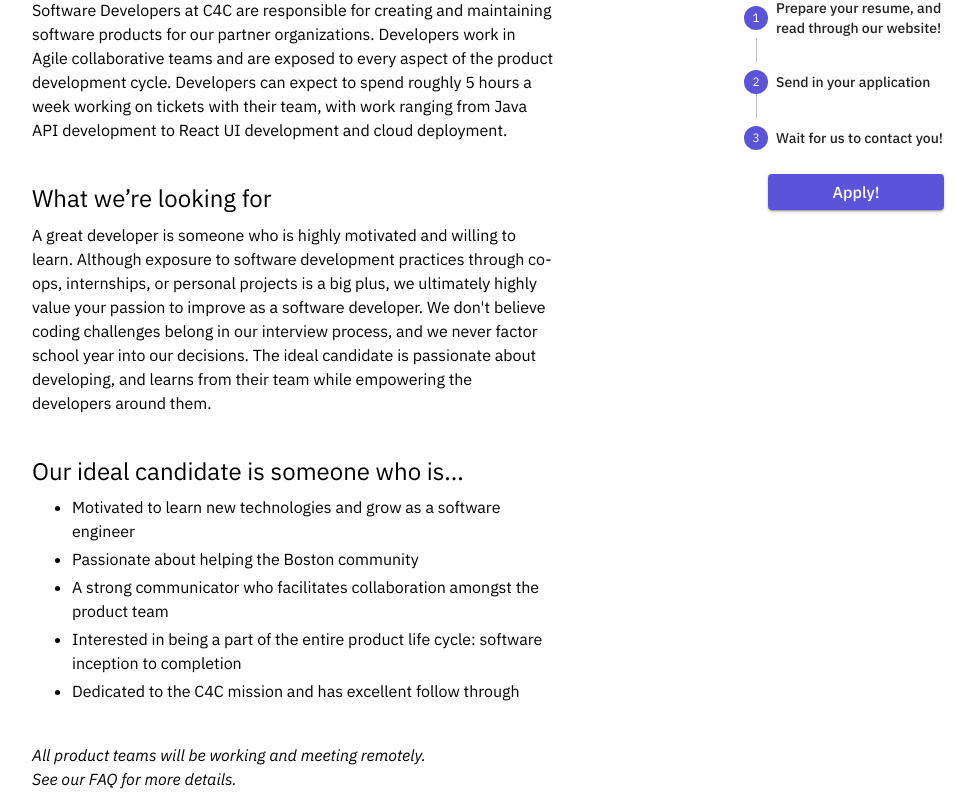
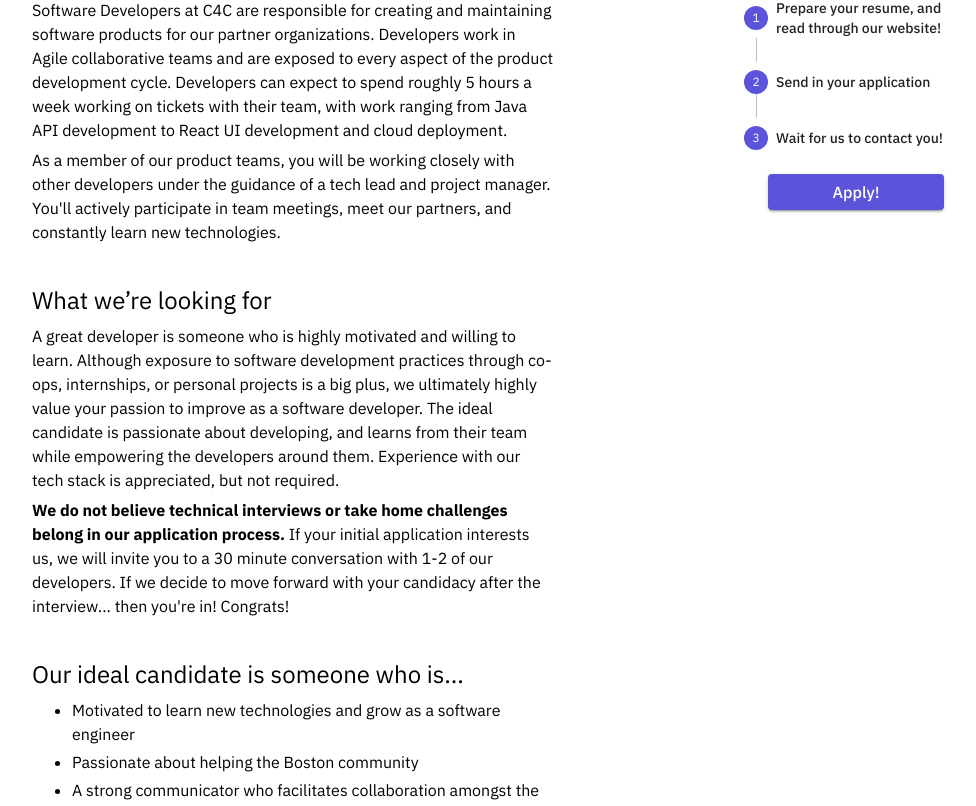
Before and after one commit to Code-4-Community/c4cneu.com, a React (Create React App) app: page /apply/developer in a window 1280 px wide. Shown: the part 425-1231 px from the top of the page, without its empty margins (152-1128 px from the left). Built offline with nearby package versions, Linux system fonts and the light colour scheme.

Commit message:
edit copy

```diff
--- a/src/pages/apply/brand-designer/ApplyBrandDesigner.tsx
+++ b/src/pages/apply/brand-designer/ApplyBrandDesigner.tsx
@@ -143,16 +143,6 @@ const ApplyBrandDesigner: React.FC = () => {
               </Typography>
             </Box>
           </Fade>
-          <Fade>
-            <Box mb={5}>
-              <Typography variant="body1" gutterBottom className={classes.text}>
-                <i>
-                  All product teams will be working and meeting remotely. <br />
-                  See our FAQ for more details.
-                </i>
-              </Typography>
-            </Box>
-          </Fade>
         </Grid>
 
         <Grid item sm={5} className={classes.application}>
--- a/src/pages/apply/developer/ApplyDeveloper.tsx
+++ b/src/pages/apply/developer/ApplyDeveloper.tsx
@@ -1,62 +1,62 @@
-import React from 'react';
-import { Helmet } from 'react-helmet';
-import { makeStyles } from '@material-ui/core/styles';
-import { Container, Box, Typography, Grid } from '@material-ui/core';
-import Hero from '../../../components/Hero';
-import { ReactComponent as SVG } from './developer.svg';
-import { TextQuoteBlock } from '../../../components/TextQuoteBlock';
-import CTA from '../CTA';
+import { Box, Container, Grid, Typography } from "@material-ui/core";
+import { makeStyles } from "@material-ui/core/styles";
+import React from "react";
+import { Helmet } from "react-helmet";
 // @ts-ignore
-import Fade from 'react-reveal/Fade';
+import Fade from "react-reveal/Fade";
+import Hero from "../../../components/Hero";
+import { TextQuoteBlock } from "../../../components/TextQuoteBlock";
+import CTA from "../CTA";
+import { ReactComponent as SVG } from "./developer.svg";
 
 const useStyles = makeStyles({
   image: {
-    width: '100%',
+    width: "100%",
     borderRadius: 10,
-    margin: 'auto',
+    margin: "auto",
   },
   list: {
     marginTop: 0,
-    '& > li': {
-      marginBottom: '0.25em',
+    "& > li": {
+      marginBottom: "0.25em",
     },
   },
   stepper: {
-    paddingTop: '2.5em',
-    paddingRight: '0',
-    maxWidth: '16em',
+    paddingTop: "2.5em",
+    paddingRight: "0",
+    maxWidth: "16em",
   },
   application: {
-    display: 'flex',
-    flexDirection: 'column',
-    alignItems: 'flex-end',
+    display: "flex",
+    flexDirection: "column",
+    alignItems: "flex-end",
   },
   text: {
     //fontFamily: '-apple-system,BlinkMacSystemFont,"Segoe UI",Roboto,Oxygen-Sans,Ubuntu,Cantarell,"Helvetica Neue",sans-serif',
   },
   picture: {
-    borderRadius: '10em',
-    maxWidth: '10em',
+    borderRadius: "10em",
+    maxWidth: "10em",
   },
   pictureWrapper: {
-    width: '100%',
-    display: 'flex',
-    justifyContent: 'center',
-    marginBottom: '1em',
+    width: "100%",
+    display: "flex",
+    justifyContent: "center",
+    marginBottom: "1em",
   },
   blockQuote: {
-    borderLeft: '4px solid gray',
-    paddingLeft: '0.5em',
-    marginBottom: '1em',
+    borderLeft: "4px solid gray",
+    paddingLeft: "0.5em",
+    marginBottom: "1em",
   },
   leftQuote: {
-    position: 'relative',
-    fontSize: '8em',
+    position: "relative",
+    fontSize: "8em",
   },
   applyButton: {
-    textTransform: 'none',
+    textTransform: "none",
     fontWeight: 500,
-    maxWidth: '16em',
+    maxWidth: "16em",
   },
 });
 
@@ -93,9 +93,15 @@ const ApplyDeveloper: React.FC = () => {
                 maintaining software products for our partner organizations.
                 Developers work in Agile collaborative teams and are exposed to
                 every aspect of the product development cycle. Developers can
-                expect to spend roughly 5 hours a week working on tickets
-                with their team, with work ranging from Java API development to
-                React UI development and cloud deployment.
+                expect to spend roughly 5 hours a week working on tickets with
+                their team, with work ranging from Java API development to React
+                UI development and cloud deployment.
+              </Typography>
+              <Typography variant="body1" gutterBottom className={classes.text}>
+                As a member of our product teams, you will be working closely
+                with other developers under the guidance of a tech lead and
+                project manager. You'll actively participate in team meetings,
+                meet our partners, and constantly learn new technologies.
               </Typography>
             </Box>
           </Fade>
@@ -109,11 +115,20 @@ const ApplyDeveloper: React.FC = () => {
                 to learn. Although exposure to software development practices
                 through co-ops, internships, or personal projects is a big plus,
                 we ultimately highly value your passion to improve as a software
-                developer. We don't believe coding challenges belong in our
-                interview process, and we never factor school year into our
-                decisions. The ideal candidate is passionate about developing,
+                developer. The ideal candidate is passionate about developing,
                 and learns from their team while empowering the developers
-                around them.
+                around them. Experience with our tech stack is appreciated, but
+                not required.
+              </Typography>
+              <Typography variant="body1" gutterBottom className={classes.text}>
+                <b>
+                  We do not believe technical interviews or take home challenges
+                  belong in our application process.
+                </b>{" "}
+                If your initial application interests us, we will invite you to
+                a 30 minute conversation with 1-2 of our developers. If we
+                decide to move forward with your candidacy after the
+                interview... then you're in! Congrats!
               </Typography>
             </Box>
           </Fade>
@@ -142,16 +157,6 @@ const ApplyDeveloper: React.FC = () => {
                     through
                   </li>
                 </ul>
-              </Typography>
-            </Box>
-          </Fade>
-          <Fade>
-            <Box mb={5}>
-              <Typography variant="body1" gutterBottom className={classes.text}>
-                <i>
-                  All product teams will be working and meeting remotely. <br />
-                  See our FAQ for more details.
-                </i>
               </Typography>
             </Box>
           </Fade>
--- a/src/pages/apply/product-designer/ApplyProductDesigner.tsx
+++ b/src/pages/apply/product-designer/ApplyProductDesigner.tsx
@@ -144,16 +144,6 @@ const ApplyProductDesigner: React.FC = () => {
               </Typography>
             </Box>
           </Fade>
-          <Fade>
-            <Box mb={5}>
-              <Typography variant="body1" gutterBottom className={classes.text}>
-                <i>
-                  All product teams will be working and meeting remotely. <br />
-                  See our FAQ for more details.
-                </i>
-              </Typography>
-            </Box>
-          </Fade>
         </Grid>
 
         <Grid item sm={5} className={classes.application}>
--- a/src/pages/apply/project-manager/ApplyProjectManager.tsx
+++ b/src/pages/apply/project-manager/ApplyProjectManager.tsx
@@ -144,16 +144,6 @@ const ApplyProjectManager: React.FC = () => {
               </Typography>
             </Box>
           </Fade>
-          <Fade>
-            <Box mb={5}>
-              <Typography variant="body1" gutterBottom className={classes.text}>
-                <i>
-                  All product teams will be working and meeting remotely. <br />
-                  See our FAQ for more details.
-                </i>
-              </Typography>
-            </Box>
-          </Fade>
         </Grid>
 
         <Grid item sm={5} className={classes.application}>
--- a/src/pages/faq/FAQ.tsx
+++ b/src/pages/faq/FAQ.tsx
@@ -14,14 +14,9 @@ Every page must have a Helmet tag for SEO purposes.
 
 const faq = [
   {
-    title: 'Will C4C events be held virtually?',
-    body:
-      'Yes, all C4C events will be held virtually and recorded. Our event planners are working hard to ensure that all our recordings will be available and easily accessible.',
-  },
-  {
     title: "Can I still apply to join C4C if I'm not on campus this semester?",
     body:
-      'Absolutely! Our product teams are now working fully remotely, so no matter where you are you can still join C4C and help the Boston community. Our teams are comfortable working with others in different timezones, and we will never consider your current location to be a negative factor in our application process.',
+      'Absolutely! No matter where you are you can still join C4C and help the Boston community. Our teams are comfortable working with others in different timezones, and we will never consider your current location to be a negative factor in our application process.',
   },
   {
     title: 'How does the application process work?',
@@ -48,7 +43,7 @@ const faq = [
     title: 'How much of a time commitment is C4C?',
     body: (
       <>
-        5-10 hours a week comprised of:
+        About 5 hours a week comprised of:
         <Box mt={-2}>
           <ol>
             <li> A weekly, one hour meeting with your team</li>
```
